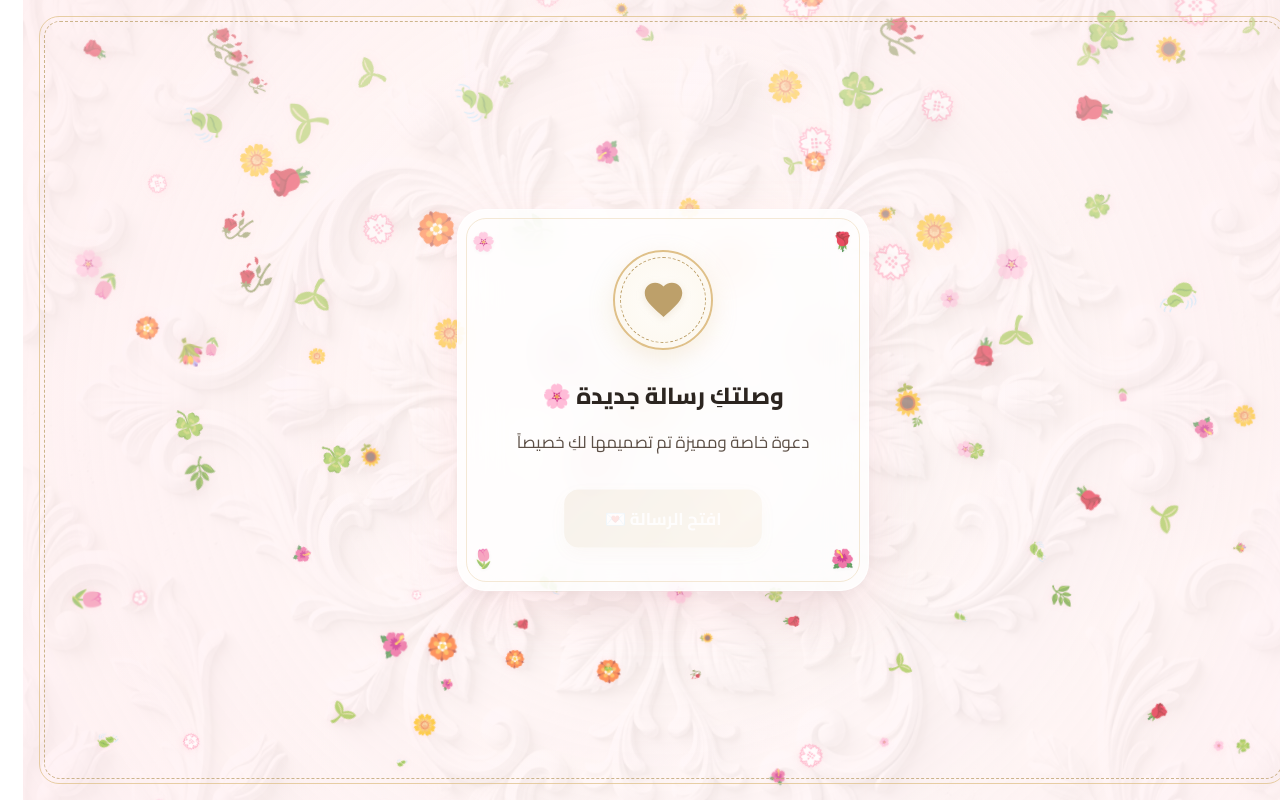
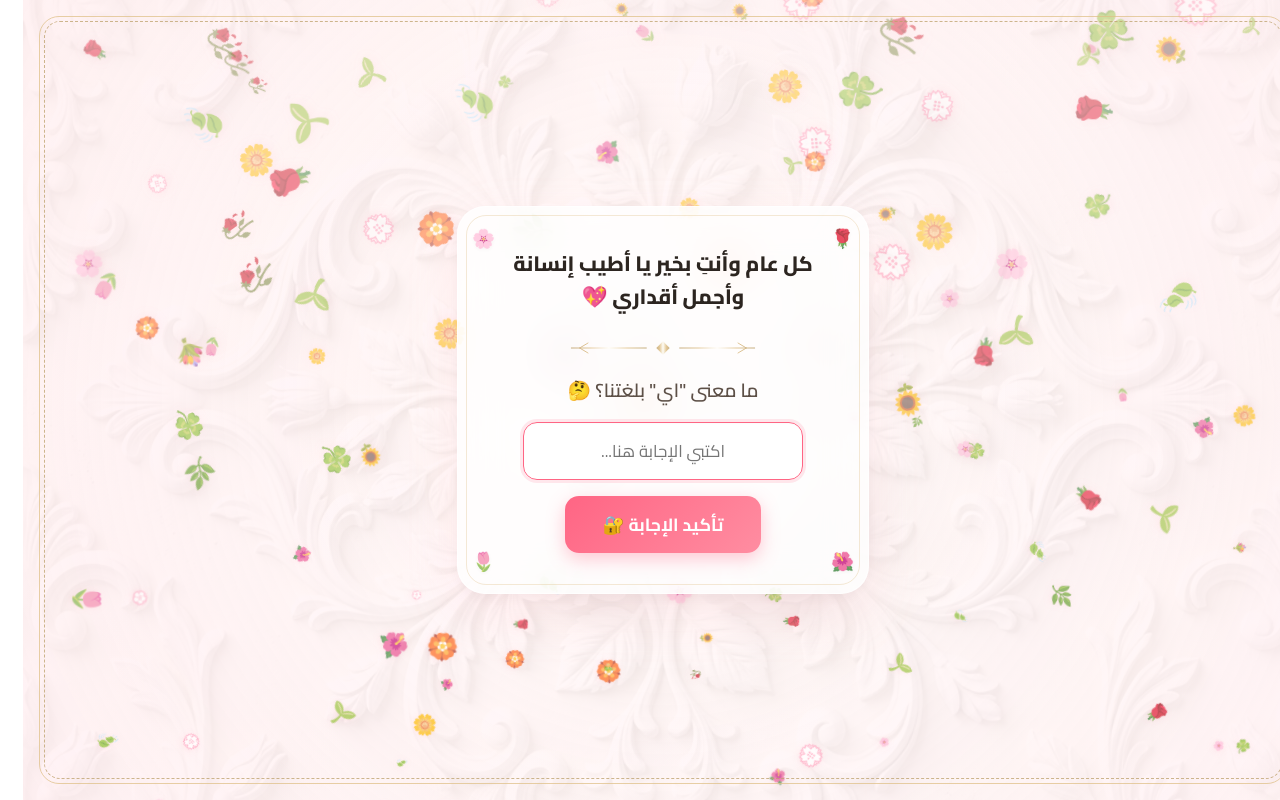
Before and after one commit to wedding15/date, a React (Vite) app: page / in a window 1280 px wide. Built offline with nearby package versions, Linux system fonts and the light colour scheme; a web font is replaced by a local one.

Commit message:
feat: add Riddle Gate screen as step 1 verification before envelope

```diff
--- a/src/App.tsx
+++ b/src/App.tsx
@@ -83,6 +83,11 @@ export default function App() {
   // 5-second loading countdown state
   const [loadingCount, setLoadingCount] = useState(5);
 
+  // Riddle gate states
+  const [riddlePassed, setRiddlePassed] = useState(false);
+  const [riddleAnswer, setRiddleAnswer] = useState("");
+  const [riddleError, setRiddleError] = useState("");
+
   // 1. Initialize background hearts (now background flowers)
   useEffect(() => {
     const list: BgHeart[] = [];
@@ -115,8 +120,10 @@ export default function App() {
     };
   }, []);
 
-  // 2.5. Countdown timer for opening availability
+  // 2.5. Countdown timer for opening availability (only runs after riddle is solved)
   useEffect(() => {
+    if (!riddlePassed) return;
+
     const timer = setInterval(() => {
       setLoadingCount((prev) => {
         if (prev <= 1) {
@@ -127,7 +134,7 @@ export default function App() {
       });
     }, 1000);
     return () => clearInterval(timer);
-  }, []);
+  }, [riddlePassed]);
 
   // 3. Countdown timer logic (Next Thursday at 7:00 PM)
   useEffect(() => {
@@ -179,6 +186,21 @@ export default function App() {
       audioRef.current.play()
         .then(() => setIsPlaying(true))
         .catch((err) => console.log("Music autoplay failed:", err));
+    }
+  };
+
+  // Riddle check verification handler
+  const checkRiddle = (e: React.FormEvent) => {
+    e.preventDefault();
+    const clean = riddleAnswer.trim().toLowerCase();
+    const keywords = ["بحبك", "حب", "بحب", "love"];
+    const isCorrect = keywords.some(k => clean.includes(k));
+
+    if (isCorrect) {
+      setRiddleError("");
+      setRiddlePassed(true);
+    } else {
+      setRiddleError("أنتِ لستِ من يسكن الروح 😢");
     }
   };
 
@@ -302,7 +324,59 @@ export default function App() {
 
       <div className="app-container">
         <AnimatePresence mode="wait">
-          {!opened ? (
+          {!riddlePassed ? (
+            /* RIDDLE GATE CARD */
+            <motion.div
+              key="riddle"
+              className="card"
+              initial={{ opacity: 0, scale: 0.9 }}
+              animate={{ opacity: 1, scale: 1 }}
+              exit={{ opacity: 0, scale: 0.85, y: -20 }}
+              transition={{ duration: 0.5 }}
+            >
+              {/* Floral Corner Decorations */}
+              <div className="card-flower-corner top-left">🌸</div>
+              <div className="card-flower-corner top-right">🌹</div>
+              <div className="card-flower-corner bottom-left">🌷</div>
+              <div className="card-flower-corner bottom-right">🌺</div>
+
+              <h2 className="main-greeting" style={{ fontSize: "1.3rem" }}>كل عام وأنتِ بخير يا أطيب إنسانة وأجمل أقداري 💖</h2>
+              <GoldDivider />
+              <p className="main-question" style={{ minHeight: "auto", marginBottom: "8px" }}>
+                ما معنى "اي" بلغتنا؟ 🤔
+              </p>
+
+              <form onSubmit={checkRiddle} style={{ width: "100%", display: "flex", flexDirection: "column", alignItems: "center", gap: "16px" }}>
+                <input
+                  type="text"
+                  className="riddle-input"
+                  placeholder="اكتبي الإجابة هنا..."
+                  value={riddleAnswer}
+                  onChange={(e) => {
+                    setRiddleAnswer(e.target.value);
+                    if (riddleError) setRiddleError("");
+                  }}
+                  autoFocus
+                />
+
+                <button type="submit" className="btn btn-yes">
+                  تأكيد الإجابة 🔐
+                </button>
+              </form>
+
+              {riddleError && (
+                <motion.p
+                  className="riddle-error-msg"
+                  key={riddleError}
+                  initial={{ x: -4 }}
+                  animate={{ x: 0 }}
+                  transition={{ type: "spring", stiffness: 600, damping: 10 }}
+                >
+                  {riddleError}
+                </motion.p>
+              )}
+            </motion.div>
+          ) : !opened ? (
             /* ENVELOPE / ENTRANCE CARD */
             <motion.div
               key="envelope"
--- a/src/index.css
+++ b/src/index.css
@@ -666,3 +666,40 @@ body {
   0%, 100% { opacity: 0.6; }
   50% { opacity: 1; }
 }
+
+/* ─── Riddle Gate Styles ─── */
+.riddle-input {
+  width: 100%;
+  max-width: 280px;
+  padding: 12px 16px;
+  font-size: 1.05rem;
+  font-family: 'Cairo', sans-serif;
+  border: 1.5px solid rgba(223, 192, 137, 0.4);
+  border-radius: 14px;
+  outline: none;
+  text-align: center;
+  background: rgba(255, 255, 255, 0.9);
+  color: var(--text-dark);
+  transition: all 0.3s ease;
+  margin-top: 8px;
+  box-shadow: inset 0 2px 4px rgba(0,0,0,0.02);
+}
+
+.riddle-input:focus {
+  border-color: var(--primary-pink);
+  box-shadow: 0 0 0 3px rgba(255, 101, 132, 0.15), inset 0 1px 2px rgba(0,0,0,0.02);
+}
+
+.riddle-error-msg {
+  color: #d64560;
+  font-size: 1.05rem;
+  font-weight: 700;
+  margin-top: 14px;
+  animation: shake 0.5s ease-in-out;
+}
+
+@keyframes shake {
+  0%, 100% { transform: translateX(0); }
+  20%, 60% { transform: translateX(-6px); }
+  40%, 80% { transform: translateX(6px); }
+}
```
